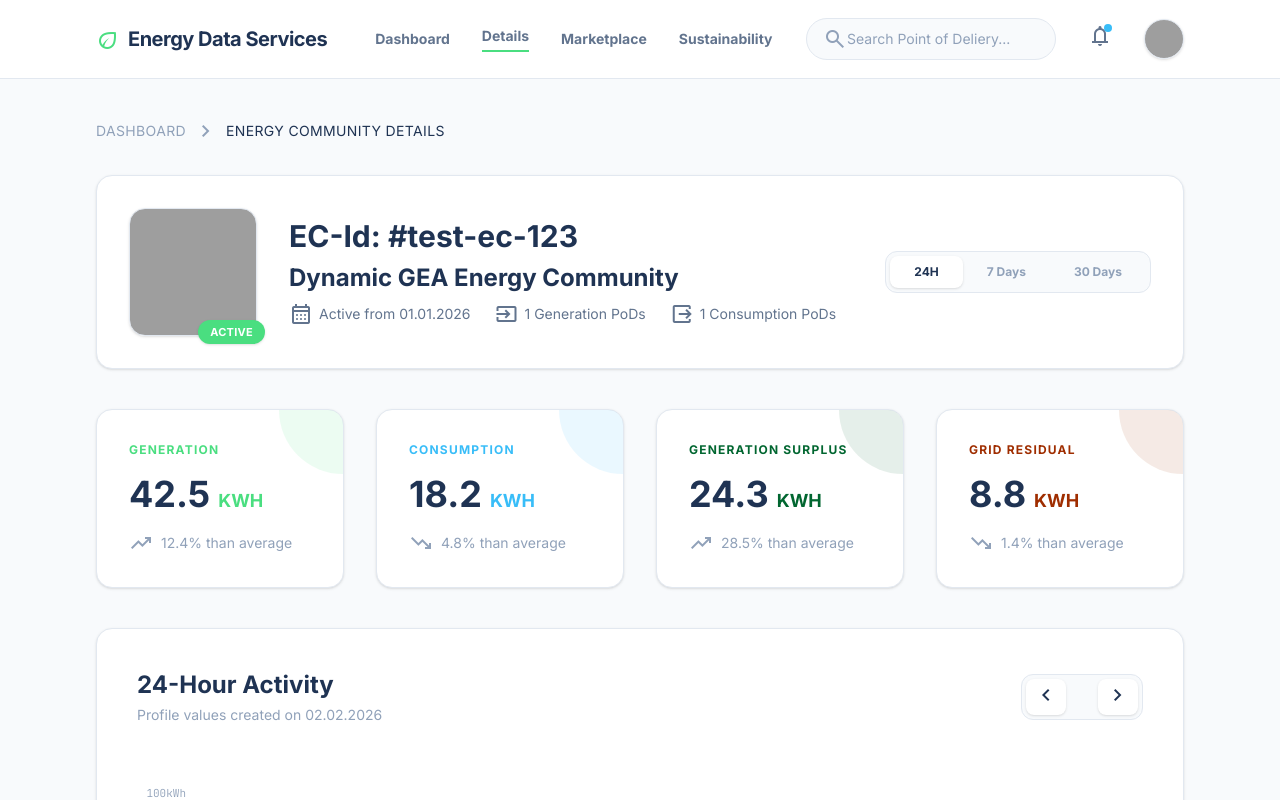
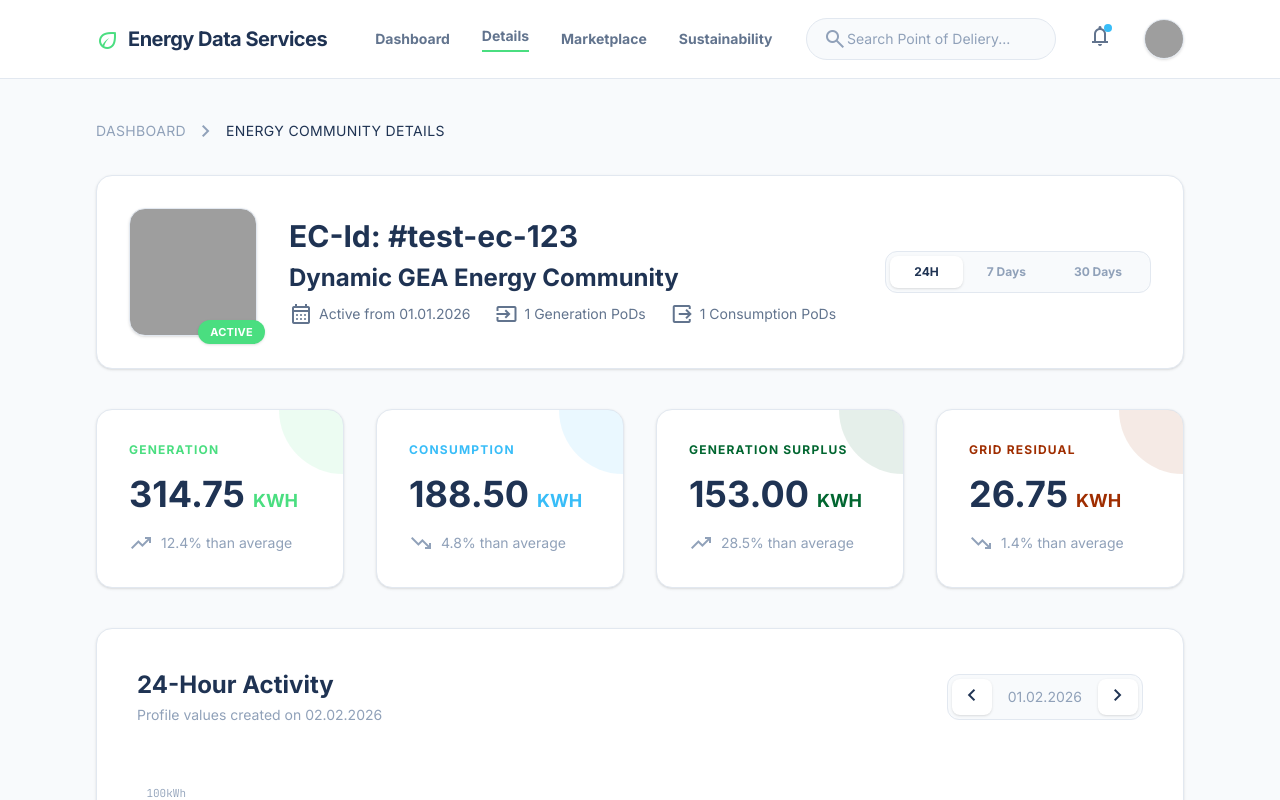
Before and after one commit to olackner/EC_profile, a Vue app: page / in a window 1280 px wide. Shown: the top 800 px of the page. Built offline with nearby package versions, Linux system fonts and the light colour scheme; grey boxes are pictures that could not be loaded.

Commit message:
corrected stats

```diff
--- a/src/components/EnergyChart.vue
+++ b/src/components/EnergyChart.vue
@@ -4,12 +4,14 @@ import { ref, computed } from 'vue'
 const props = defineProps({
   ecData: {
     type: Object,
+    default: () => ({})
   },
 })
 
 const displayDate = computed(() => {
-  if (props.ecData?.date_from === props.ecData?.date_to) return props.ecData?.date_from
-  return `${props.ecData?.date_from} to ${props.ecData?.date_to}`
+  const ec = props.ecData?.s_ec
+  if (ec?.date_from === ec?.date_to) return ec?.date_from
+  return `${ec?.date_from} to ${ec?.date_to}`
 })
 
 const hours = ref([
--- a/src/components/EnergyOverview.vue
+++ b/src/components/EnergyOverview.vue
@@ -8,11 +8,40 @@ const props = defineProps({
   }
 })
 
-const generationValue = computed(() => {
-  if (props.ecData && props.ecData.length > 0 && props.ecData.t_prof_value) {
-    return props.data[0].s_prof_value.prof_value
+const stats = computed(() => {
+  const gStr = props.ecData?.s_ec?.g_values?.[0] || ""
+  const cStr = props.ecData?.s_ec?.c_values?.[0] || ""
+
+  const gArr = gStr ? gStr.split(',').map(Number) : []
+  const cArr = cStr ? cStr.split(',').map(Number) : []
+
+  let generation = 0
+  let consumption = 0
+  let surplus = 0
+  let residual = 0
+
+  const length = Math.max(gArr.length, cArr.length)
+
+  for (let i = 0; i < length; i++) {
+    const valG = gArr[i] || 0
+    const valC = cArr[i] || 0
+
+    generation += valG
+    consumption += valC
+
+    if (valG > valC) {
+      surplus += (valG - valC)
+    } else {
+      residual += (valC - valG)
+    }
   }
-  return 42.5
+
+  return {
+    generation: (generation / 4).toFixed(2),
+    consumption: (consumption / 4).toFixed(2),
+    surplus: (surplus / 4).toFixed(2),
+    residual: (residual / 4).toFixed(2)
+  }
 })
 </script>
 
@@ -23,7 +52,7 @@ const generationValue = computed(() => {
       <div class="absolute top-0 right-0 w-32 h-32 bg-leafy-green/10 rounded-full -mr-16 -mt-16"></div>
       <p class="text-leafy-green text-xs font-bold mb-4 uppercase tracking-widest">Generation</p>
       <div class="flex items-baseline gap-2">
-        <span class="text-4xl font-bold text-navy-blue">{{ generationValue }}</span>
+        <span class="text-4xl font-bold text-navy-blue">{{ stats.generation }}</span>
         <span class="text-leafy-green font-bold text-lg uppercase">kWh</span>
       </div>
       <div class="mt-4 flex items-center gap-2 text-slate-400 text-sm font-medium">
@@ -36,7 +65,7 @@ const generationValue = computed(() => {
       <div class="absolute top-0 right-0 w-32 h-32 bg-sky-blue/10 rounded-full -mr-16 -mt-16"></div>
       <p class="text-sky-blue text-xs font-bold mb-4 uppercase tracking-widest">Consumption</p>
       <div class="flex items-baseline gap-2">
-        <span class="text-4xl font-bold text-navy-blue">18.2</span>
+        <span class="text-4xl font-bold text-navy-blue">{{ stats.consumption }}</span>
         <span class="text-sky-blue font-bold text-lg uppercase">kWh</span>
       </div>
       <div class="mt-4 flex items-center gap-2 text-slate-400 text-sm font-medium">
@@ -49,7 +78,7 @@ const generationValue = computed(() => {
       <div class="absolute top-0 right-0 w-32 h-32 bg-green-800/10 rounded-full -mr-16 -mt-16"></div>
       <p class="text-green-800 text-xs font-bold mb-4 uppercase tracking-widest">Generation Surplus</p>
       <div class="flex items-baseline gap-2">
-        <span class="text-4xl font-bold text-navy-blue">24.3</span>
+        <span class="text-4xl font-bold text-navy-blue">{{ stats.surplus }}</span>
         <span class="text-green-800 font-bold text-lg uppercase">kWh</span>
       </div>
       <div class="mt-4 flex items-center gap-2 text-slate-400 text-sm font-medium">
@@ -62,7 +91,7 @@ const generationValue = computed(() => {
       <div class="absolute top-0 right-0 w-32 h-32 bg-orange-800/10 rounded-full -mr-16 -mt-16"></div>
       <p class="text-orange-800 text-xs font-bold mb-4 uppercase tracking-widest">Grid Residual</p>
       <div class="flex items-baseline gap-2">
-        <span class="text-4xl font-bold text-navy-blue">8.8</span>
+        <span class="text-4xl font-bold text-navy-blue">{{ stats.residual }}</span>
         <span class="text-orange-800 font-bold text-lg uppercase">kWh</span>
       </div>
       <div class="mt-4 flex items-center gap-2 text-slate-400 text-sm font-medium">
--- a/src/services/api.js
+++ b/src/services/api.js
@@ -30,7 +30,7 @@ export async function ec_data_get(ec_id, date_from, date_to) {
             date_to: local_date_to,
             date_created: "02.02.2026",
             g_values: ["4.5, 4.5, 4.5, 4.5, 4, 4, 4, 4, 3.5, 3.5, 3.5, 3.5, 3.25, 3.25, 3.25, 3.25, 3, 3, 3, 3, 6.25, 6.25, 6.25, 6.25, 9.5, 9.5, 9.5, 9.5, 13, 13, 13, 13, 16.25, 16.25, 16.25, 16.25, 17.5, 17.5, 17.5, 17.5, 18.75, 18.75, 18.75, 18.75, 20, 20, 20, 20, 21.25, 21.25, 21.25, 21.25, 22, 22, 22, 22, 22.5, 22.5, 22.5, 22.5, 23.25, 23.25, 23.25, 23.25, 23.75, 23.75, 23.75, 23.75, 20.5, 20.5, 20.5, 20.5, 17.5, 17.5, 17.5, 17.5, 14.5, 14.5, 14.5, 14.5, 11.25, 11.25, 11.25, 11.25, 8.75, 8.75, 8.75, 8.75, 6.25, 6.25, 6.25, 6.25, 3.75, 3.75, 3.75, 3.75"],
-            c_values: ["4.5, 4.5, 4.5, 4.5, 4, 4, 4, 4, 3.5, 3.5, 3.5, 3.5, 3.25, 3.25, 3.25, 3.25, 3, 3, 3, 3, 6.25, 6.25, 6.25, 6.25, 9.5, 9.5, 9.5, 9.5, 13, 13, 13, 13, 16.25, 16.25, 16.25, 16.25, 17.5, 17.5, 17.5, 17.5, 18.75, 18.75, 18.75, 18.75, 20, 20, 20, 20, 21.25, 21.25, 21.25, 21.25, 22, 22, 22, 22, 22.5, 22.5, 22.5, 22.5, 23.25, 23.25, 23.25, 23.25, 23.75, 23.75, 23.75, 23.75, 20.5, 20.5, 20.5, 20.5, 17.5, 17.5, 17.5, 17.5, 14.5, 14.5, 14.5, 14.5, 11.25, 11.25, 11.25, 11.25, 8.75, 8.75, 8.75, 8.75, 6.25, 6.25, 6.25, 6.25, 3.75, 3.75, 3.75, 3.75"]
+            c_values: ["8.75, 8.75, 8.75, 8.75, 8, 8, 8, 8, 7.5, 7.5, 7.5, 7.5, 7, 7, 7, 7, 6.25, 6.25, 6.25, 6.25, 6.75, 6.75, 6.75, 6.75, 7.5, 7.5, 7.5, 7.5, 8, 8, 8, 8, 7.5, 7.5, 7.5, 7.5, 7.25, 7.25, 7.25, 7.25, 7, 7, 7, 7, 6.75, 6.75, 6.75, 6.75, 7, 7, 7, 7, 7.25, 7.25, 7.25, 7.25, 7.5, 7.5, 7.5, 7.5, 7.75, 7.75, 7.75, 7.75, 8, 8, 8, 8, 8.5, 8.5, 8.5, 8.5, 9, 9, 9, 9, 9.5, 9.5, 9.5, 9.5, 10, 10, 10, 10, 9.5, 9.5, 9.5, 9.5, 8.75, 8.75, 8.75, 8.75, 7.5, 7.5, 7.5, 7.5"]
         },
         t_pod: [
             {
```
